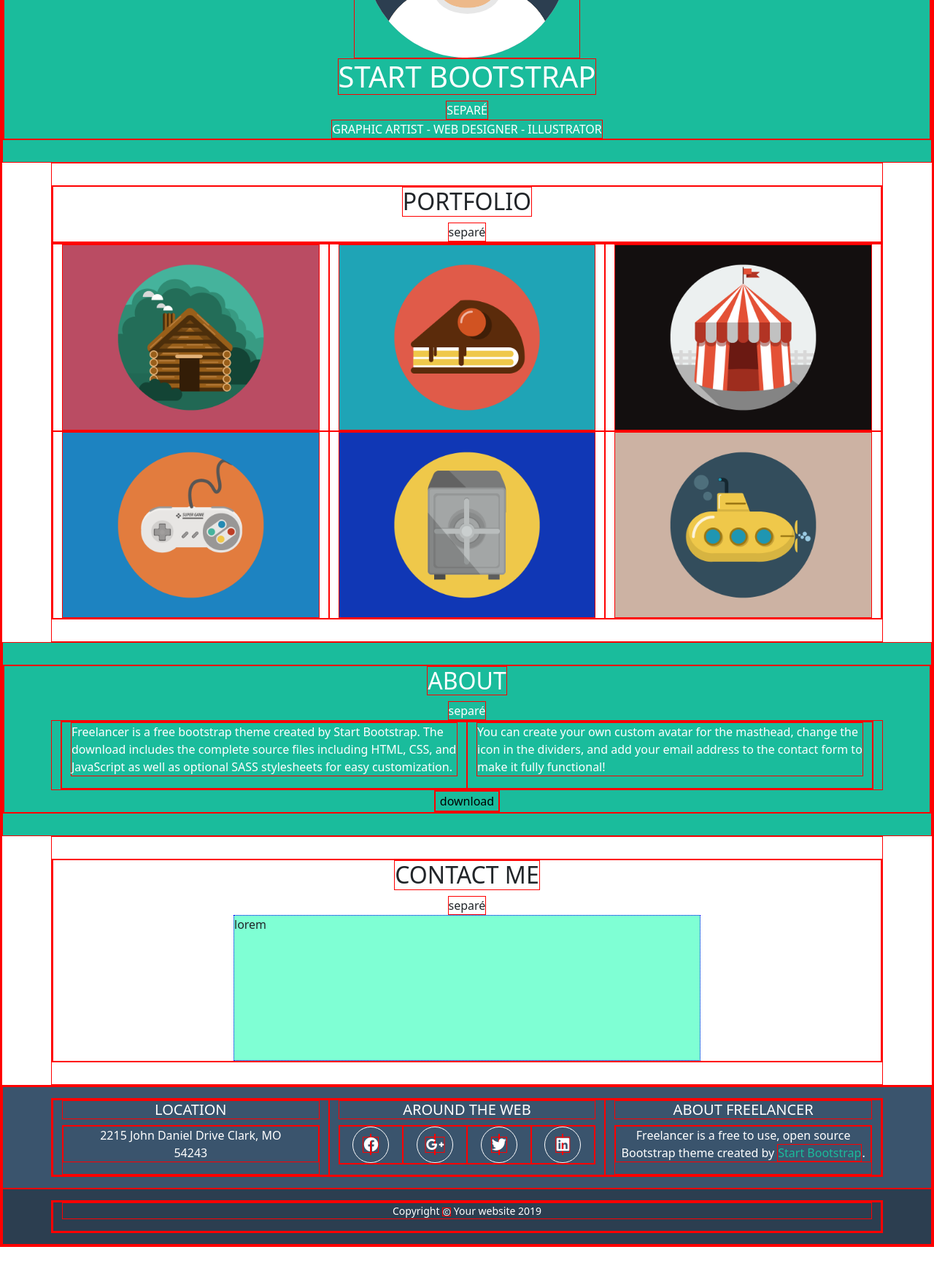
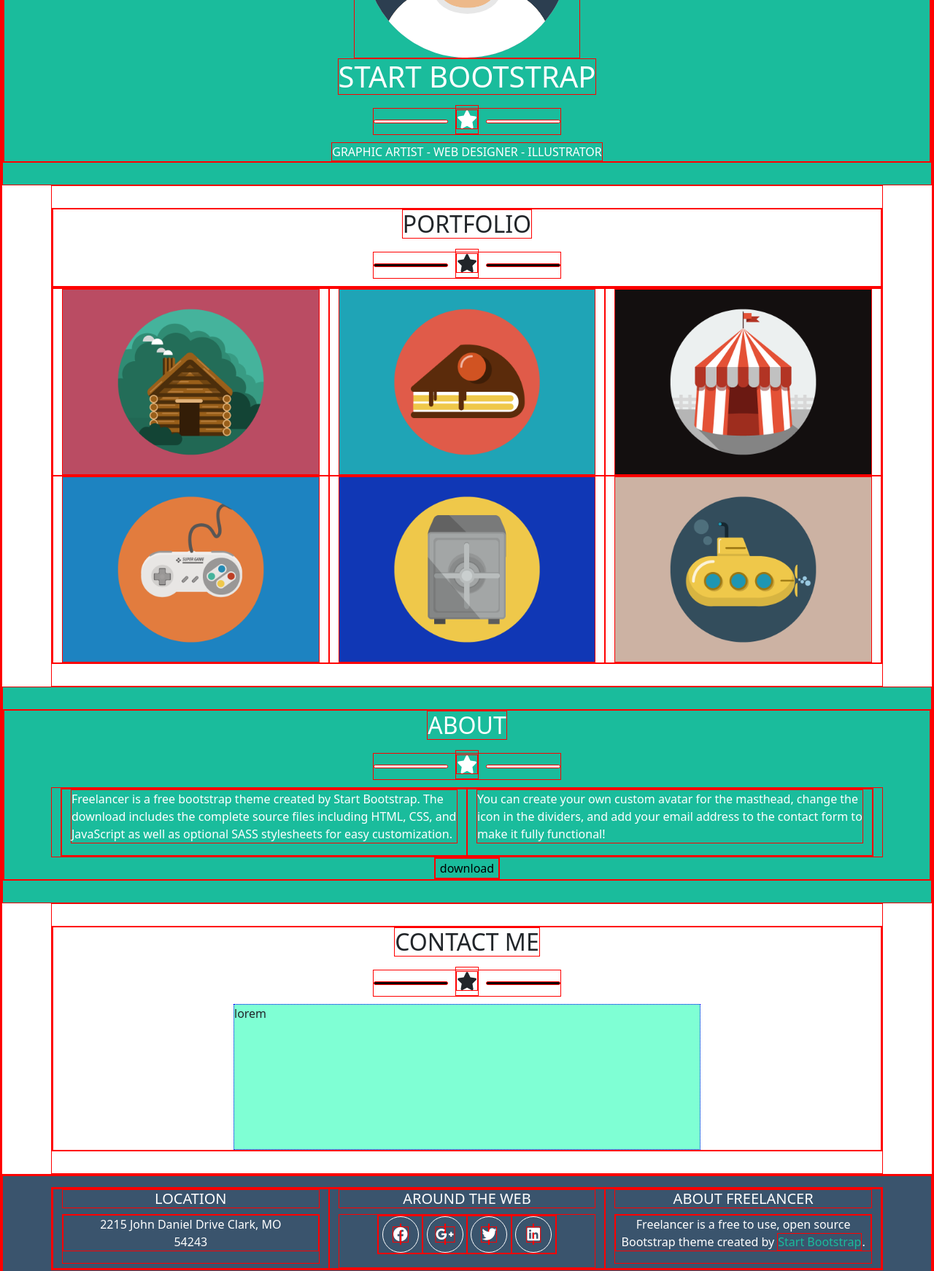
Before and after one commit to salamone-gius/html-css-bootstrap-freelancer, a plain HTML site: page index.html in a window 1280 px wide. Shown: the part 360-2102 px from the top of the page at 73% size. Before the commit the page ends 2069 px from the top, so only its background shows below. Drawn offline with nearby package versions, Linux system fonts and the light colour scheme.

Commit message:
decoration bars created

```diff
--- a/css/style.css
+++ b/css/style.css
@@ -58,6 +58,26 @@ header a {
 }
 
 /* ---------------- MAIN ---------------- */
+.col.separe {
+    margin: 10px 0;
+}
+
+.decoration.bar {
+    width: 8vw;
+    height: 5px;
+    background-color: white;
+    border-radius: 20px;
+}
+
+.decoration.icon {
+    margin: 0 10px;
+    margin-top: -5px;
+    font-size: 25px;
+}
+
+.portfolio .decoration.bar, .contact-me .decoration.bar {
+    background-color: black;
+}
 
 /* ---------- HERO ---------- */
 main .hero img {
@@ -117,3 +137,8 @@ footer .top button i {
     background-color: white;
     color: rgb(58, 84, 109);
 } */
+
+footer .logos {
+    margin-bottom: 18px;
+    min-width: 70%;
+}
--- a/index.html
+++ b/index.html
@@ -49,7 +49,11 @@
                     <div class="col-12 content d-flex flex-column align-items-center">
                         <img src="img/avatar.svg" alt="Avatar">
                         <h1 class="col title">start bootstrap</h1>
-                        <div class="col separe">separé</div>
+                        <div class="col separe d-flex align-items-center">
+                            <div class="decoration bar"></div>
+                            <div class="decoration icon"><i class="fa-solid fa-star"></i></div>
+                            <div class="decoration bar"></div>
+                        </div>
                         <div class="col skills">graphic artist - web designer - illustrator</div>
                     </div>
                 </div>
@@ -58,7 +62,11 @@
                 <div class="row">
                     <div class="col-12 content d-flex flex-column align-items-center">
                         <h2 class="title">portfolio</h2>
-                        <div class="separe">separé</div>
+                        <div class="col separe d-flex align-items-center">
+                            <div class="decoration bar"></div>
+                            <div class="decoration icon"><i class="fa-solid fa-star"></i></div>
+                            <div class="decoration bar"></div>
+                        </div>
                     </div>
                 </div>
                 <div class="row">
@@ -86,7 +94,11 @@
                 <div class="row">
                     <div class="content d-flex flex-column align-items-center">
                         <h2 class="title">about</h2>
-                        <div class="separe">separé</div>
+                        <div class="col separe d-flex align-items-center">
+                            <div class="decoration bar"></div>
+                            <div class="decoration icon"><i class="fa-solid fa-star"></i></div>
+                            <div class="decoration bar"></div>
+                        </div>
                         <div class="container-md">
                             <div class="row">
                                 <div class="col-12 col-md-6">
@@ -107,7 +119,11 @@
                 <div class="row">
                     <div class="content d-flex flex-column align-items-center">
                         <h2 class="title">contact me</h2>
-                        <div class="separe">separé</div>
+                        <div class="col separe d-flex align-items-center">
+                            <div class="decoration bar"></div>
+                            <div class="decoration icon"><i class="fa-solid fa-star"></i></div>
+                            <div class="decoration bar"></div>
+                        </div>
                         <div class="form">lorem</div>
                     </div>
                 </div>
@@ -128,6 +144,7 @@
                         </div>
                         <div class="social col-12 col-md-4">
                             <h5 class="title">around the web</h5>
+                            <div class="box d-flex justify-content-center">
                                 <div class="logos d-flex">
                                     <div class="col-3">
                                         <button>
@@ -159,6 +176,7 @@
                                     </div>
                                 </div>
                             </div>
+                        </div>
                         <div class="info col-12 col-md-4">
                             <h5 class="title">about freelancer</h5>
                             <div>
@@ -180,6 +198,9 @@
             </div>
         </footer>
         <!-- /2 sections: credits top (3 cols: address, social, info), copyright bottom  -->
+
+        <script src="https://cdn.jsdelivr.net/npm/bootstrap@5.1.3/dist/js/bootstrap.bundle.min.js" integrity="sha384-ka7Sk0Gln4gmtz2MlQnikT1wXgYsOg+OMhuP+IlRH9sENBO0LRn5q+8nbTov4+1p" crossorigin="anonymous"></script>
+
     </body>
 
 </html>
```
Also changed, not shown: css/test.html (+65 -0 lines). Lines whose indentation alone changed are shown as unchanged.
